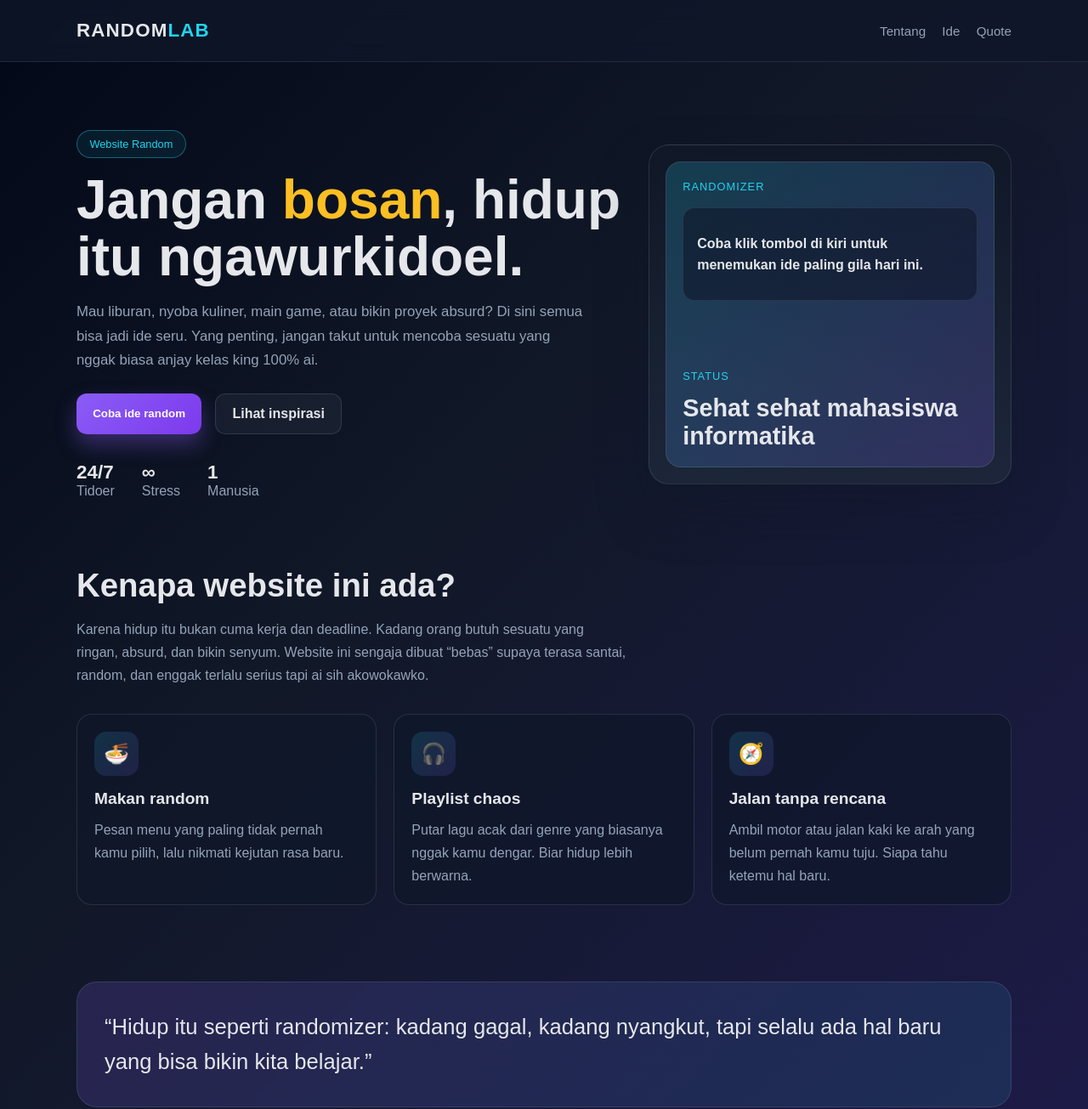
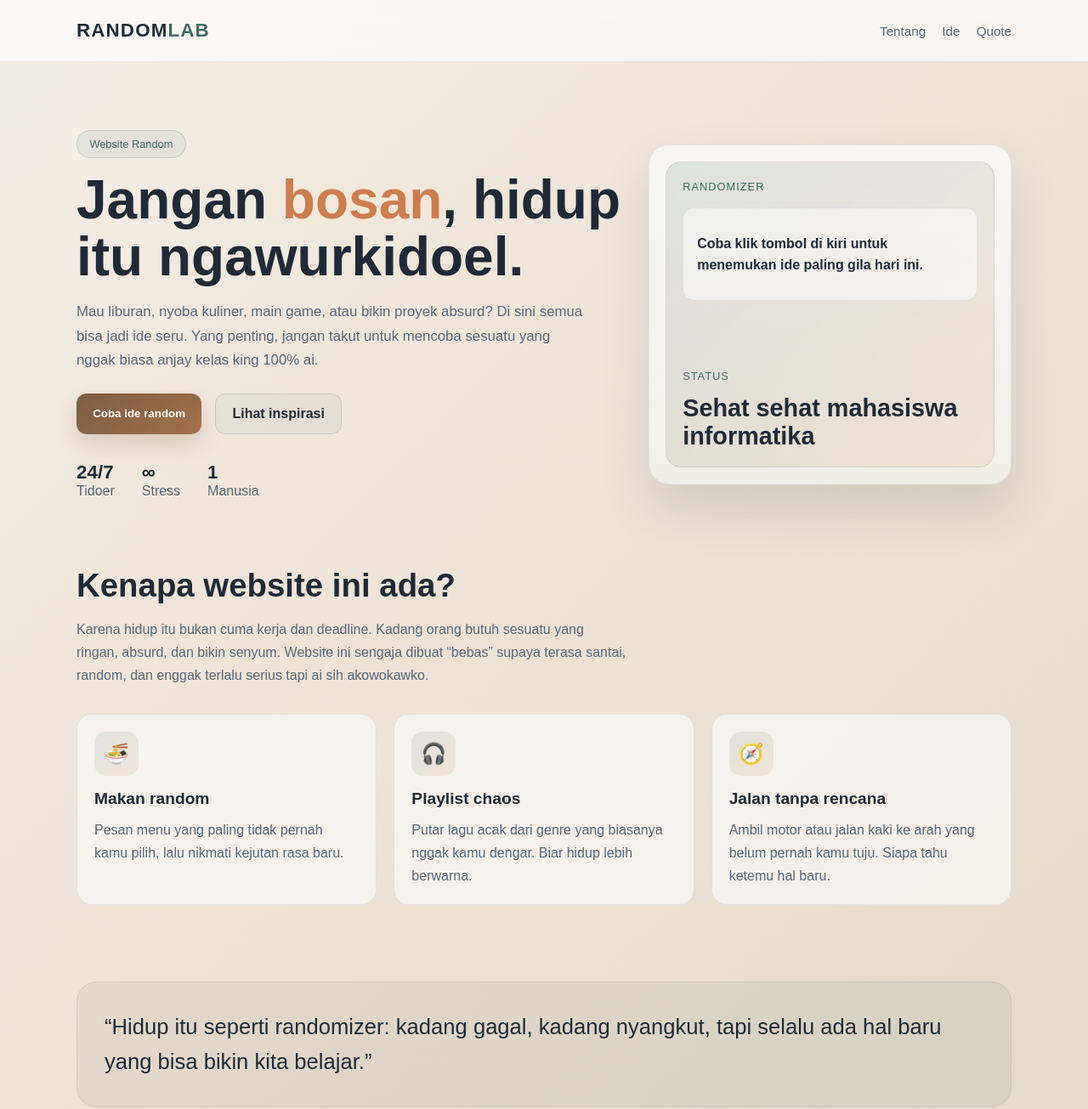
Before and after one commit to Mahistha/belajar-github, a plain HTML site: page index.html in a window 1280 px wide. Shown: the top 1305 px of the page at 85% size. Drawn offline with Linux system fonts and the light colour scheme.

Commit message:
mengubah warna menjadi terang

```diff
--- a/style.css
+++ b/style.css
@@ -1,14 +1,14 @@
       :root {
-        --bg: #0f172a;
-        --bg-soft: #111827;
-        --card: rgba(15, 23, 42, 0.75);
-        --card-alt: #1f2937;
-        --text: #e5e7eb;
-        --muted: #94a3b8;
-        --primary: #8b5cf6;
-        --secondary: #22d3ee;
-        --accent: #fbbf24;
-        --shadow: rgba(15, 23, 42, 0.4);
+        --bg: #f5f1ea;
+        --bg-soft: #efe7dc;
+        --card: rgba(255, 255, 255, 0.72);
+        --card-alt: #f4efe8;
+        --text: #1f2937;
+        --muted: #586779;
+        --primary: #7b5e46;
+        --secondary: #3d6b63;
+        --accent: #cf7d4d;
+        --shadow: rgba(31, 41, 55, 0.12);
       }
 
       * {
@@ -22,7 +22,7 @@
       body {
         margin: 0;
         font-family: Arial, Helvetica, sans-serif;
-        background: linear-gradient(135deg, #020817 0%, #111827 40%, #1e1b4b 100%);
+        background: linear-gradient(135deg, #f6efe8 0%, #efe5d8 35%, #e4d9c8 100%);
         color: var(--text);
       }
 
@@ -40,8 +40,8 @@
         position: sticky;
         top: 0;
         backdrop-filter: blur(12px);
-        background: rgba(15, 23, 42, 0.8);
-        border-bottom: 1px solid rgba(148, 163, 184, 0.15);
+        background: rgba(255, 255, 255, 0.65);
+        border-bottom: 1px solid rgba(88, 103, 121, 0.12);
         z-index: 10;
       }
 
@@ -87,9 +87,9 @@
       .badge {
         display: inline-block;
         padding: 0.5rem 0.9rem;
-        border: 1px solid rgba(34, 211, 238, 0.4);
+        border: 1px solid rgba(61, 107, 99, 0.2);
         border-radius: 999px;
-        background: rgba(34, 211, 238, 0.08);
+        background: rgba(61, 107, 99, 0.08);
         color: var(--secondary);
         font-size: 0.8rem;
         margin-bottom: 1rem;
@@ -134,14 +134,14 @@
       }
 
       .button.primary {
-        background: linear-gradient(135deg, var(--primary), #7c3aed);
+        background: linear-gradient(135deg, var(--primary), #a36f4a);
         color: white;
-        box-shadow: 0 12px 25px rgba(139, 92, 246, 0.35);
+        box-shadow: 0 12px 25px rgba(123, 94, 70, 0.22);
       }
 
       .button.secondary {
-        background: rgba(148, 163, 184, 0.08);
-        border: 1px solid rgba(148, 163, 184, 0.2);
+        background: rgba(88, 103, 121, 0.06);
+        border: 1px solid rgba(88, 103, 121, 0.2);
         color: var(--text);
       }
 
@@ -163,22 +163,22 @@
       }
 
       .hero-card {
-        background: linear-gradient(180deg, rgba(17, 24, 39, 0.8), rgba(30, 41, 59, 0.85));
-        border: 1px solid rgba(148, 163, 184, 0.18);
+        background: linear-gradient(180deg, rgba(255, 255, 255, 0.7), rgba(244, 239, 232, 0.9));
+        border: 1px solid rgba(88, 103, 121, 0.12);
         border-radius: 24px;
         box-shadow: 0 30px 60px var(--shadow);
         padding: 1.2rem;
       }
 
       .pixel-box {
-        background: linear-gradient(135deg, rgba(34, 211, 238, 0.2), rgba(139, 92, 246, 0.2));
+        background: linear-gradient(135deg, rgba(61, 107, 99, 0.15), rgba(207, 125, 77, 0.12));
         border-radius: 18px;
         min-height: 360px;
         padding: 1.2rem;
         display: flex;
         flex-direction: column;
         justify-content: space-between;
-        border: 1px solid rgba(148, 163, 184, 0.18);
+        border: 1px solid rgba(88, 103, 121, 0.12);
       }
 
       .mini-label {
@@ -193,8 +193,8 @@
         margin-top: 1rem;
         padding: 1rem;
         border-radius: 14px;
-        background: rgba(15, 23, 42, 0.6);
-        border: 1px solid rgba(148, 163, 184, 0.16);
+        background: rgba(255, 255, 255, 0.5);
+        border: 1px solid rgba(88, 103, 121, 0.12);
         min-height: 110px;
         display: flex;
         align-items: center;
@@ -226,8 +226,8 @@
       }
 
       .card {
-        background: rgba(15, 23, 42, 0.7);
-        border: 1px solid rgba(148, 163, 184, 0.18);
+        background: rgba(255, 255, 255, 0.55);
+        border: 1px solid rgba(88, 103, 121, 0.12);
         border-radius: 18px;
         padding: 1.25rem;
       }
@@ -240,7 +240,7 @@
         place-items: center;
         margin-bottom: 1rem;
         font-size: 1.5rem;
-        background: linear-gradient(135deg, rgba(34, 211, 238, 0.15), rgba(139, 92, 246, 0.15));
+        background: linear-gradient(135deg, rgba(61, 107, 99, 0.12), rgba(207, 125, 77, 0.12));
       }
 
       .card h3 {
@@ -259,8 +259,8 @@
       }
 
       .quote-box {
-        background: linear-gradient(135deg, rgba(139, 92, 246, 0.18), rgba(34, 211, 238, 0.1));
-        border: 1px solid rgba(148, 163, 184, 0.18);
+        background: linear-gradient(135deg, rgba(123, 94, 70, 0.08), rgba(61, 107, 99, 0.08));
+        border: 1px solid rgba(88, 103, 121, 0.12);
         border-radius: 24px;
         padding: 2rem;
       }
```
